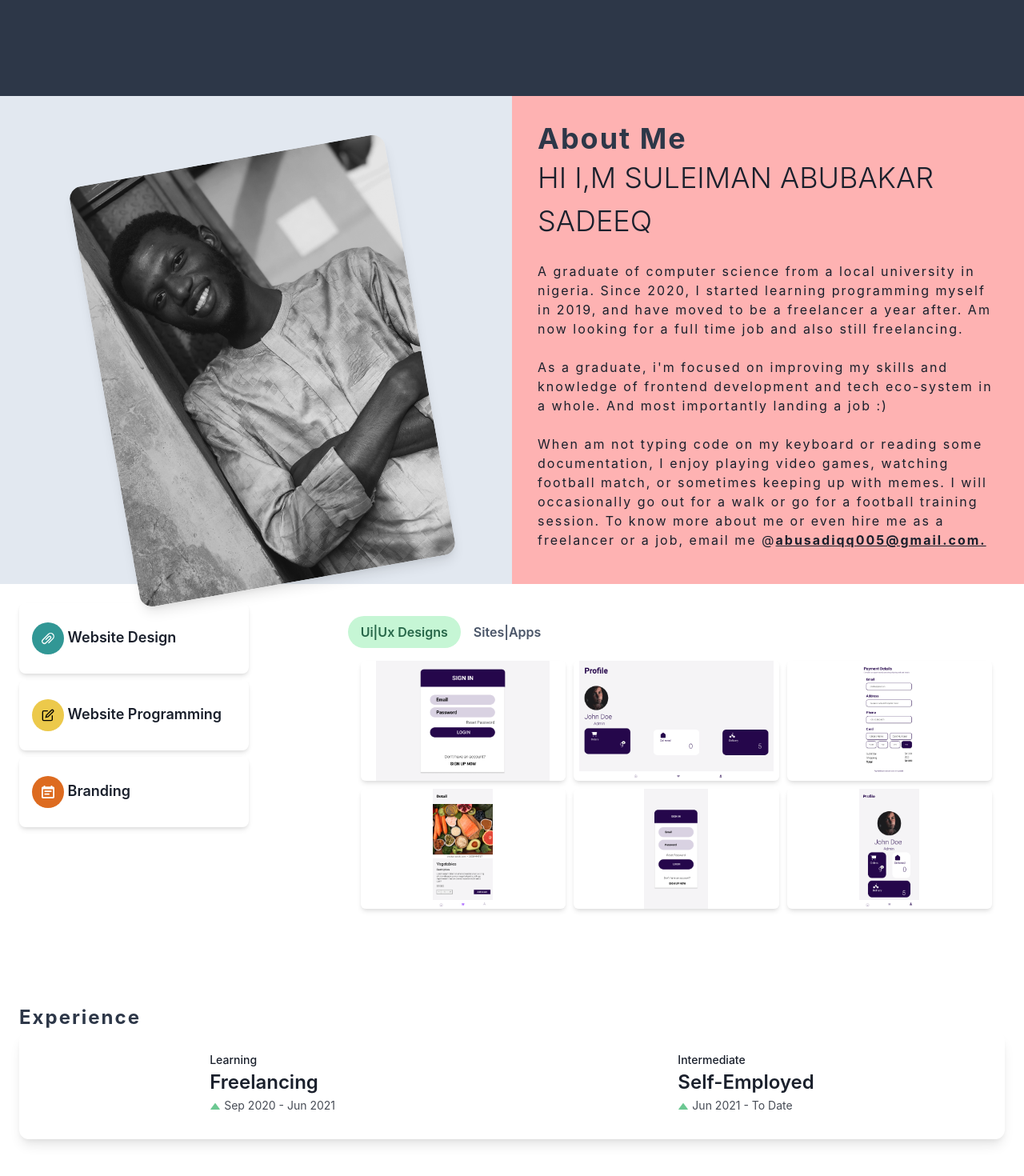
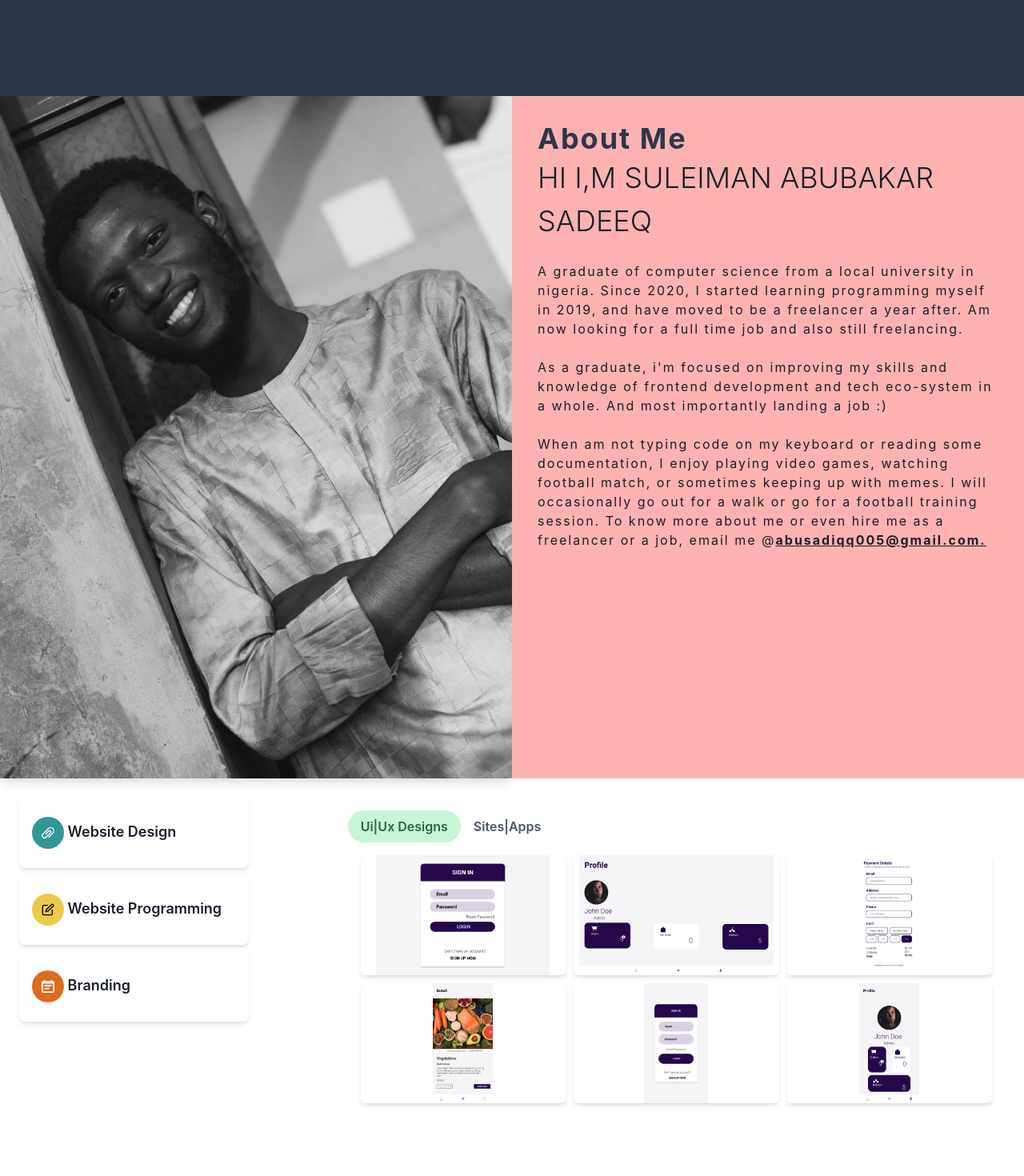
Before and after one commit to SADIQQ005/my-webste, a Next.js app: page / in a window 1280 px wide. Shown: the part 680-2150 px from the top of the page at 80% size. Built offline with nearby package versions, Linux system fonts and the light colour scheme.

Commit message:
Another tweek

```diff
--- a/layouts/About.js
+++ b/layouts/About.js
@@ -12,10 +12,9 @@ export default function About() {
             colSpan={[2, 1]}
             rowSpan={[2, 1]}
           >
-            <Box w={["280px", "400px"]} mt={["20%", "12%"]} ml={["10%", "20%"]}>
+            <Box>
               <Image
-                transform="rotate(-10deg)"
-                rounded="2xl"
+                h='100%'
                 shadow="lg"
                 src="/images/profile.jpeg"
               />
--- a/layouts/Portfolio.js
+++ b/layouts/Portfolio.js
@@ -152,7 +152,7 @@ export default function Portfolio() {
               <Box>
                 <Stat>
                   <StatLabel>Learning</StatLabel>
-                  <StatNumber>Freelancing</StatNumber>
+                  <StatNumber>Freelancer</StatNumber>
                   <StatHelpText>
                     <StatArrow type="increase" />
                     Sep 2020 - Jun 2021
```
